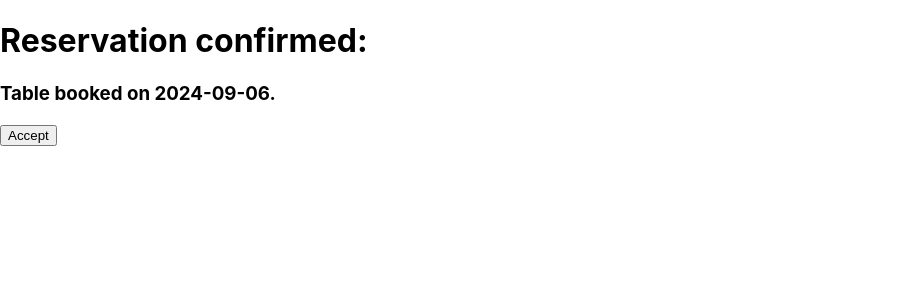
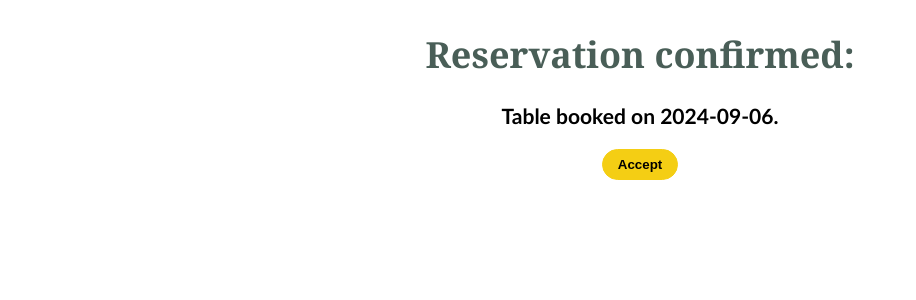
Before and after one commit to EnriqueMartinezAsensi/MetaFrontCapstoneProject, a React (Create React App) app in the folder little-lemon/: page /confirm in a window 1280 px wide. Shown: the top 300 px of the page, without its empty margins (0-916 px from the left). Built offline with nearby package versions, Linux system fonts and the light colour scheme.

Commit message:
css work

```diff
--- a/little-lemon/src/App.css
+++ b/little-lemon/src/App.css
@@ -1,38 +1,37 @@
-.App {
-  text-align: center;
+h1{
+  font-family: Cambria, Cochin, Georgia, Times, 'Times New Roman', serif;
+  color: #495e57;
 }
 
-.App-logo {
-  height: 40vmin;
-  pointer-events: none;
+form{
+  width: 100%;
 }
 
-@media (prefers-reduced-motion: no-preference) {
-  .App-logo {
-    animation: App-logo-spin infinite 20s linear;
-  }
+input, select, button{
+  border: 1px solid #f4ce14;
+  padding: 5px;
+  border-radius: 16px;
+  text-align: center;
+  background-color: #ffffff;
 }
 
-.App-header {
-  background-color: #282c34;
-  min-height: 100vh;
-  display: flex;
-  flex-direction: column;
-  align-items: center;
-  justify-content: center;
-  font-size: calc(10px + 2vmin);
-  color: white;
+#button{
+  font-weight: bolder;
+  background-color: #f4ce14;
+  padding:7px 15px;
 }
 
-.App-link {
-  color: #61dafb;
+#button:hover{
+  background-color: #d0b117;
+  border-color: #d0b117;
 }
 
-@keyframes App-logo-spin {
-  from {
-    transform: rotate(0deg);
-  }
-  to {
-    transform: rotate(360deg);
-  }
+#button:active{
+  background-color: #495e57;
+  color: #ffffff;
 }
+
+#button:disabled{
+  background-color: #6666;
+  color:#000
+}
--- a/little-lemon/src/index.css
+++ b/little-lemon/src/index.css
@@ -1,13 +1,15 @@
 body {
   margin: 0;
-  font-family: -apple-system, BlinkMacSystemFont, 'Segoe UI', 'Roboto', 'Oxygen',
-    'Ubuntu', 'Cantarell', 'Fira Sans', 'Droid Sans', 'Helvetica Neue',
-    sans-serif;
-  -webkit-font-smoothing: antialiased;
-  -moz-osx-font-smoothing: grayscale;
+  font-family: 'Gill Sans', 'Gill Sans MT', Calibri, 'Trebuchet MS', sans-serif;
+  font-size: large;
 }
 
 code {
   font-family: source-code-pro, Menlo, Monaco, Consolas, 'Courier New',
     monospace;
 }
+
+#root{
+  width: fit-content;
+  margin: 30px auto;
+}
--- a/little-lemon/src/pages/BookingPage/index.jsx
+++ b/little-lemon/src/pages/BookingPage/index.jsx
@@ -65,7 +65,7 @@ const BookingPage = ({availableTimes, submitForm, date, setDate}) => {
           <option value="Birthday">Birthday</option>
           <option value="Anniversary">Anniversary</option>
         </select>
-        <input type='submit' value='Make Your reservation' disabled={!time?.length || !guests} aria-label="On Click"></input>
+        <input id="button" type='submit' value='Make Your reservation' disabled={!time?.length || !guests} aria-label="On Click"></input>
       </form>
   );
 }
--- a/little-lemon/src/pages/Confirm/index.jsx
+++ b/little-lemon/src/pages/Confirm/index.jsx
@@ -1,11 +1,12 @@
 import { Link } from "react-router-dom"
+import "./styles.css"
 
 const Confirm = ({date}) =>{
-  return <div>
+  return <div id="confirmation">
     <h1>Reservation confirmed:</h1>
     <h3>{`Table booked on ${date}.`}</h3>
     <Link to="/">
-      <button aria-label="On Click">Accept</button>
+      <button id="button" aria-label="On Click">Accept</button>
     </Link>
   </div>
 }
--- a/little-lemon/src/pages/Confirm/styles.css
+++ b/little-lemon/src/pages/Confirm/styles.css
@@ -0,0 +1,7 @@
+#confirmation{
+  text-align: center;
+}
+
+button{
+  padding: 7px 15px;
+}
```
